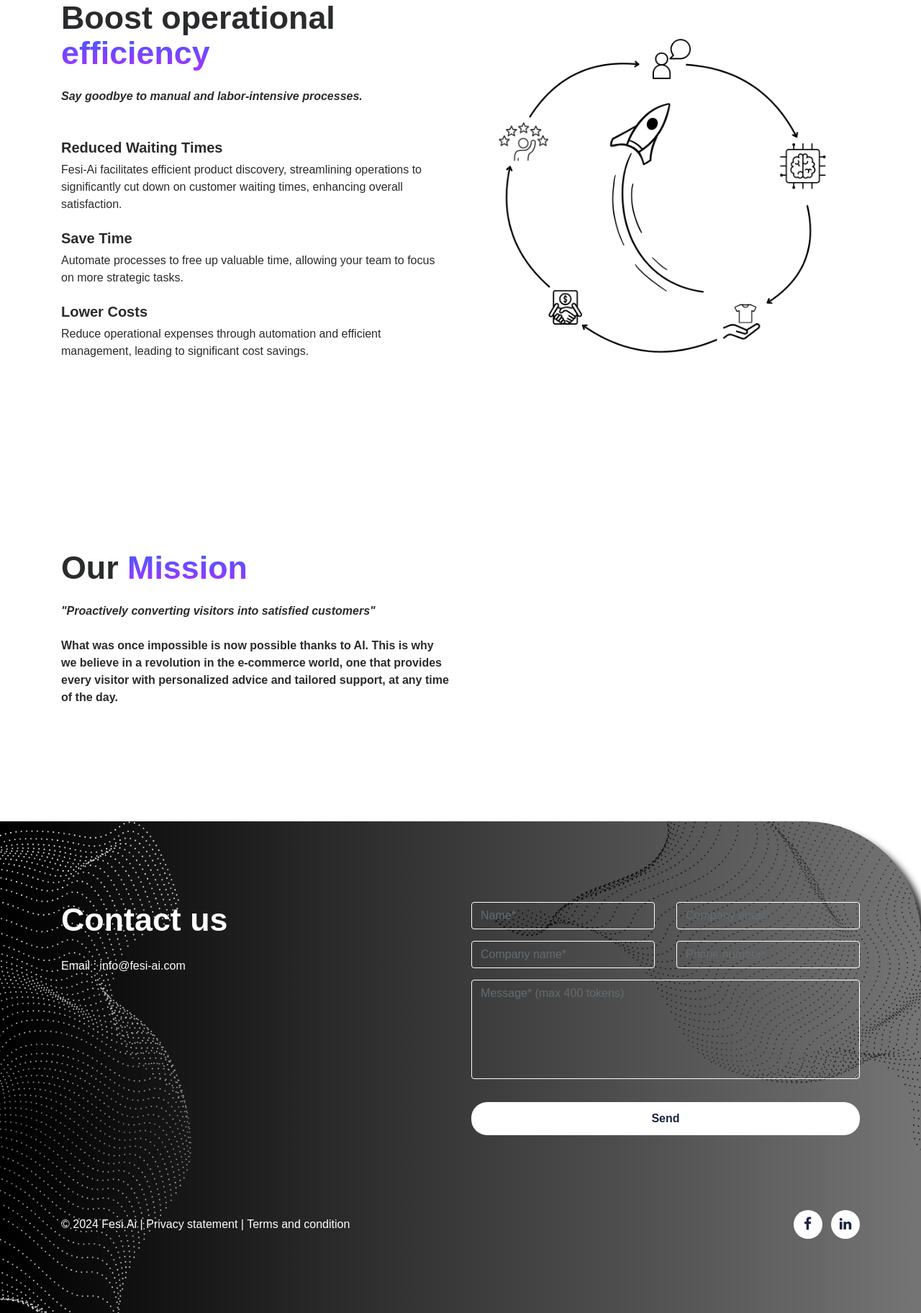
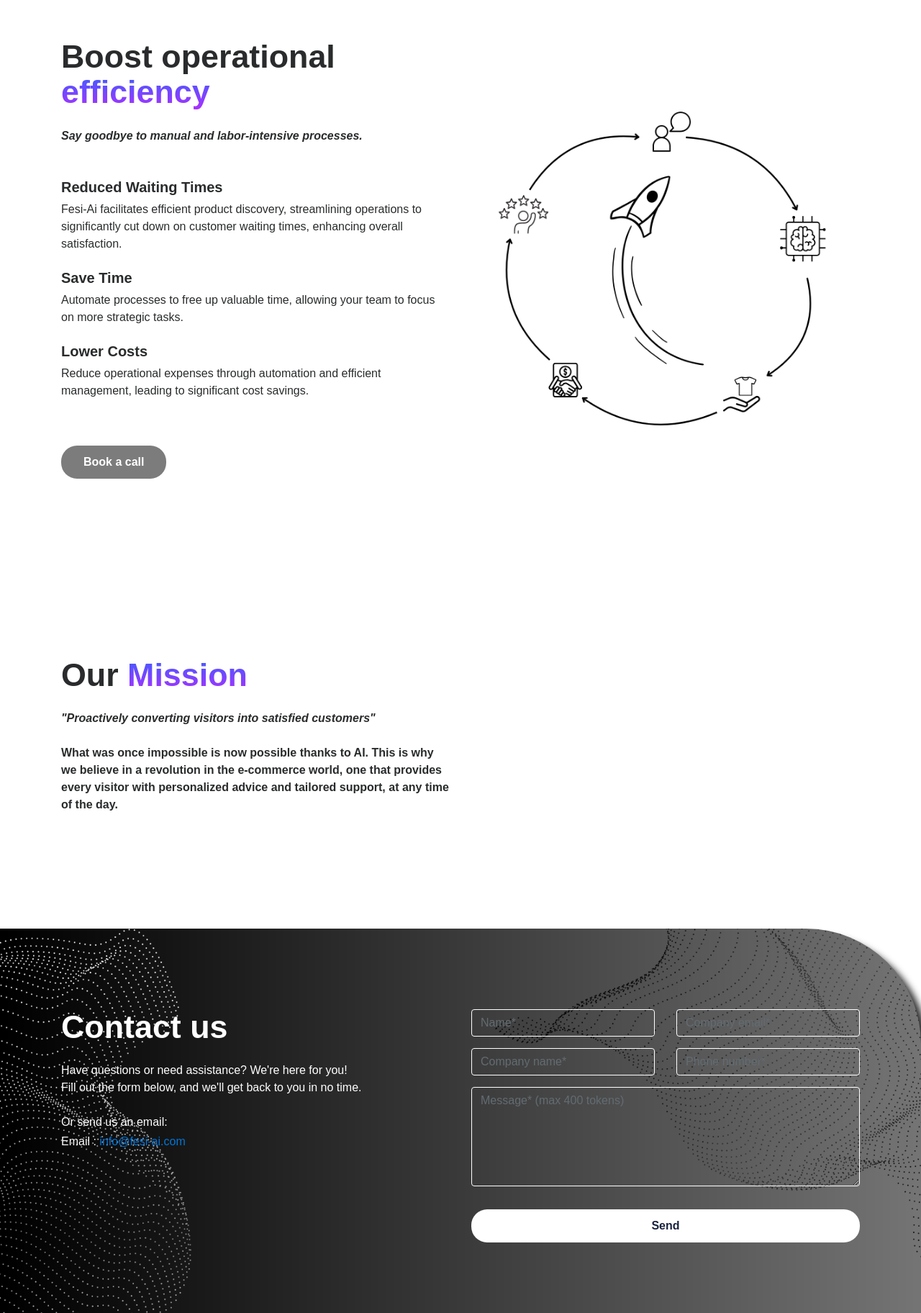
Before and after one commit to Fets7/fesi, a PHP site: page /index.html in a window 1280 px wide. Shown: the part 2561-4385 px from the top of the page at 72% size. Run offline with PHP 8.4, Linux system fonts and the light colour scheme; some libraries are stand-ins or nearby versions.

Commit message:
Add files via upload

```diff
--- a/Fesi.AI/css/custom.css
+++ b/Fesi.AI/css/custom.css
@@ -226,6 +226,16 @@ button {
         float: none;
     }
 }
+@media (max-width: 767px) {
+    video.mx-auto.d-block {
+        display: none !important;
+    }
+}
+@media (min-width: 767px) {
+    img.mx-auto.d-block1 {
+        display: none !important;
+    }
+}
 html {
     scroll-behavior: smooth;
 }
--- a/Fesi.AI/index.html
+++ b/Fesi.AI/index.html
@@ -56,8 +56,8 @@
                     sales through <span class="txtgrdnt">conversational AI</span></b> <br></h3>
                 </b>
             </p>
-            <a href="#contact" data-aos="fade" data-aos-easing="linear" data-aos-duration="1000" data-aos-once="true" class="btn my-4 font-weight-bold atlas-cta cta-green">Request a demo</a>
-            <a href="#feature-first" data-aos="fade" data-aos-easing="linear" data-aos-duration="1000" data-aos-once="true" class="btn my-4 font-weight-bold atlas-cta cta-green">Why use Ai?</a>
+            <a href="https://calendly.com/fesi-demo/demo" data-aos="fade" data-aos-easing="linear" data-aos-duration="1000" data-aos-once="true" class="btn my-4 font-weight-bold atlas-cta cta-green" target="_blank">Request a demo</a>
+            <a href="#feature-first" data-aos="fade" data-aos-easing="linear" data-aos-duration="1000" data-aos-once="true" class="btn my-4 font-weight-bold atlas-cta cta-green">Why Fesi-Ai?</a>
             <br>
         </div>
     </div>
@@ -93,8 +93,8 @@
                         <h5><b>Higher Conversion Rates</b></h5>Convert more visitors into paying customers through personalized recommendations.<br><br>
                         <h5><b>Reduce Cart Abandonment</b></h5>Overcome the challenge of abandoned carts with active support and appealing suggestions.<br><br>
                         <h5><b>Cross- and Up-Selling Automation</b></h5>Intelligent suggestions designed to increase the average order value.<br><br>
-                    <!-- <a href="#contact" class="btn my-4 font-weight-bold atlas-cta cta-blue">Kom in contact</a> -->
-                </div>
+                        <a href="https://calendly.com/fesi-demo/demo" class="btn my-4 font-weight-bold atlas-cta cta-blue" target="_blank">Book a call</a>
+                    </div>
                 <div data-aos="fade-left" data-aos-duration="1000" data-aos-once="true" class="col-md-6 align-self-center">
                     <img src="img/features1.png" alt="Safe and reliable" class="mx-auto d-block">
                 </div>
@@ -114,10 +114,10 @@
                         <h5><b>Cross-Selling Mechanism</b></h5>Increases sales by recommending additional items that enhance the initial purchase.<br><br>
                         <h5><b>Interactive Dialogue System</b></h5>Maintains a conversational flow, dynamically guiding the shopping process.<br><br>
                         <h5><b>User Preference Tracking</b></h5>Improving future recommendations by learning from user interactions.</p>
-                    <a href="#contact" class="btn my-4 font-weight-bold atlas-cta cta-blue">Request a demo</a>
+                    <a href="https://calendly.com/fesi-demo/demo" class="btn my-4 font-weight-bold atlas-cta cta-blue" target="_blank">Request a demo</a>
                 </div>
                 <div data-aos="fade-right" data-aos-duration="1000" data-aos-once="true" class="col-md-6 align-self-center flex-md-first">
-                    <!-- <img src="img/Ontwerp zonder titel.gif" alt="Safe and reliable" class="mx-auto d-block">                 -->
+                    <img src="img/recomm.png" alt="Safe and reliable" class="mx-auto d-block1">
                     <video src="img/videotest.mp4" autoplay loop muted="muted"  controlslist="nodownload playsinline" disableRemotePlayback class="mx-auto d-block"></video>
                 </div>
             </div>
@@ -135,10 +135,8 @@
                         <h5><b>Reduced Waiting Times</b></h5>Fesi-Ai facilitates efficient product discovery, streamlining operations to significantly cut down on customer waiting times, enhancing overall satisfaction. <br><br>
                         <h5><b>Save Time</b></h5>Automate processes to free up valuable time, allowing your team to focus on more strategic tasks. <br><br>
                         <h5><b>Lower Costs</b></h5>Reduce operational expenses through automation and efficient management, leading to significant cost savings. </p><br>
-                <!--    <li><b>Verbeterde klantenbetrokkenheid</b> <br> </li><br>
-                        <li><b>Hogere conversieratio's</b> <br>Door te begrijpen en in te spelen op klantvoorkeuren, helpen we uw gemiddelde orderwaarden te verhogen door strategische upselling en cross-selling. </li><br>
-                        <li><b>Operationele efficiëntie</b> <br> </li><br> -->
-                </div>
+                        <a href="https://calendly.com/fesi-demo/demo" class="btn my-4 font-weight-bold atlas-cta cta-blue" target="_blank">Book a call</a>
+                    </div>
                 <div data-aos="fade-left" data-aos-duration="1000" data-aos-once="true" class="col-md-6 align-self-center">
                     <img src="img/Onze missie.png" alt="Safe and reliable" class="mx-auto d-block">
                 </div>
@@ -209,10 +207,11 @@
                 <div class="col-md-6 text-white">
                     <h2 class="font-weight-bold">Contact us</h2>
                     <p class="my-4">
-
+                        Have questions or need assistance? We're here for you!<br> Fill out the form below, and we'll get back to you in no time.
                     </p>
                     <ul class="list-unstyled">
-                        <li>Email : info@fesi-ai.com</li>
+                        Or send us an email:<br>
+                        <li>Email : <a href="mailto:info@fesi-ai.com">info@fesi-ai.com</a> </li>
                     </ul>
                 </div>
                 <div class="col-md-6">
```
Also changed, not shown: Fesi.AI/img/recomm.png (added), 1 other file.
